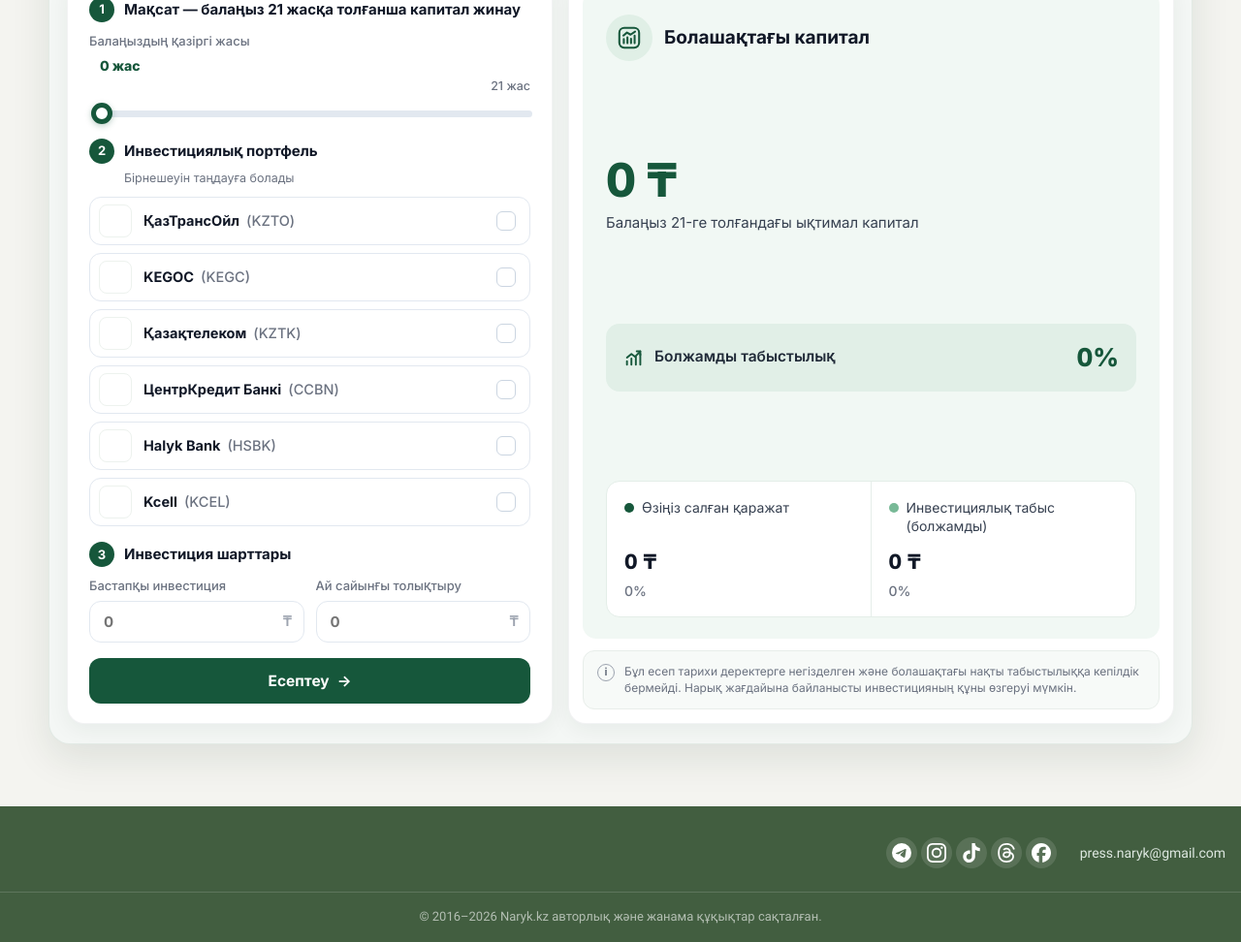
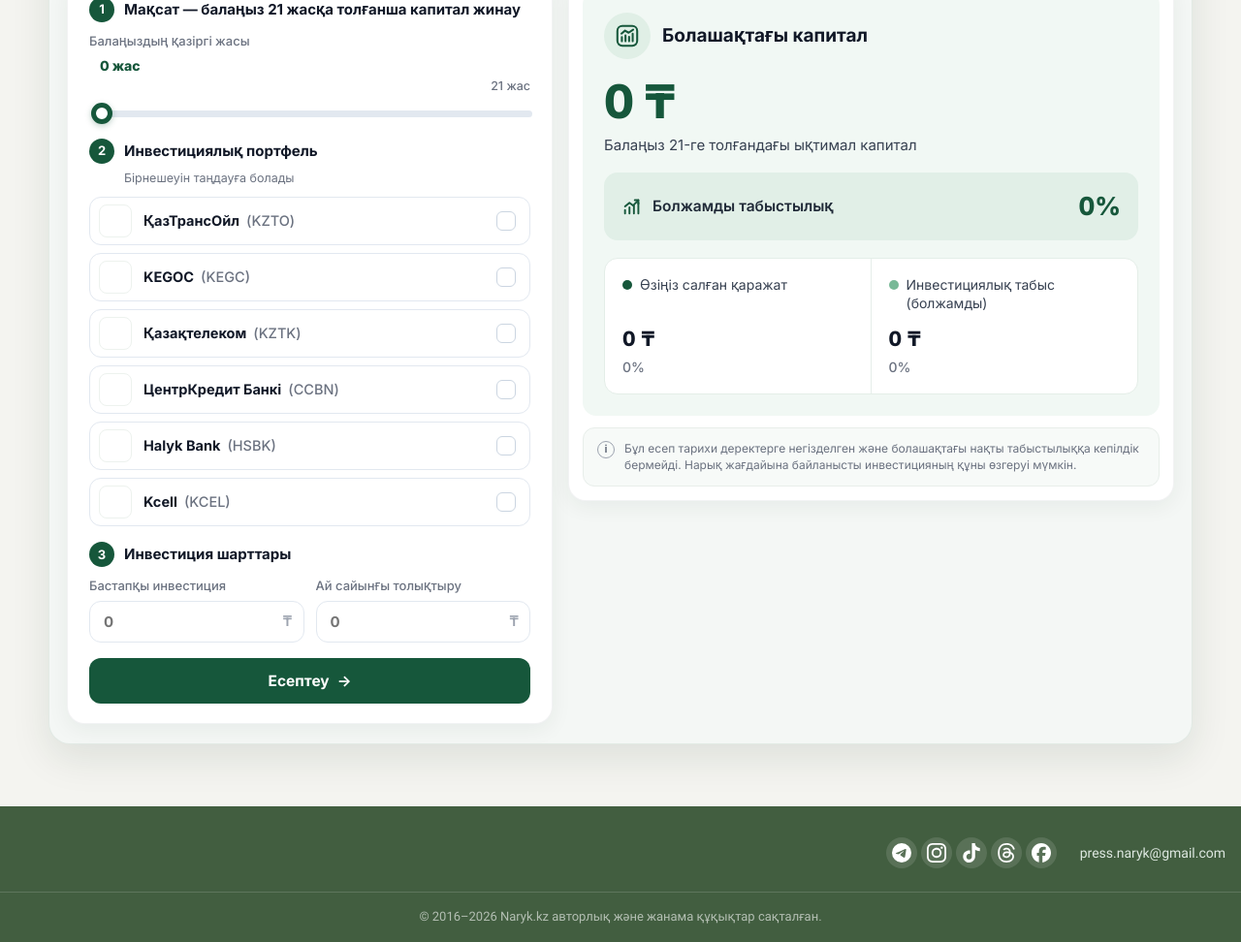
Before and after one commit to Shahiahmed/naryk, a Laravel app: page /urpaq-kapitaly in a window 1280 px wide. Shown: the part 359-1331 px from the top of the page at 97% size. Run offline with Laravel 12, Linux system fonts and the light colour scheme; data that the repository does not hold is empty; some libraries are stand-ins or nearby versions.

Commit message:
Remove excessive vertical gaps in results card
Adjusted padding and margin values for layout consistency.

```diff
--- a/resources/views/site/urpaq-kapitaly.blade.php
+++ b/resources/views/site/urpaq-kapitaly.blade.php
@@ -12,7 +12,7 @@
 .uk-hero{position:relative;width:100%;aspect-ratio:1179/254;min-height:170px;background:#073322;overflow:hidden}
 .uk-hero-bg{width:100%;height:100%;object-fit:cover;object-position:left top;display:block}
 .uk-sr-only{position:absolute;width:1px;height:1px;padding:0;margin:-1px;overflow:hidden;clip:rect(0,0,0,0);white-space:nowrap;border:0}
-.uk-main{position:relative;z-index:3;margin-top:-24px;padding:0 18px 20px;display:grid;grid-template-columns:minmax(0,44.5fr) minmax(0,55.5fr);gap:16px;align-items:stretch}
+.uk-main{position:relative;z-index:3;margin-top:-24px;padding:0 18px 20px;display:grid;grid-template-columns:minmax(0,44.5fr) minmax(0,55.5fr);gap:16px;align-items:start}
 .uk-card{background:#fff;border-radius:18px;padding:20px 22px;box-shadow:0 6px 22px rgba(15,52,33,.06);border:1px solid rgba(17,24,39,.05);display:flex;flex-direction:column}
 .uk-step{margin-bottom:16px}
 .uk-step:last-of-type{margin-bottom:16px}
@@ -51,14 +51,14 @@
 .uk-btn:hover:not(:disabled){background:#10432d}
 .uk-btn:disabled{opacity:.45;cursor:not-allowed}
 .uk-right-shell{background:#fff;border-radius:18px;padding:14px;box-shadow:0 6px 22px rgba(15,52,33,.06);border:1px solid rgba(17,24,39,.05);display:flex;flex-direction:column;gap:12px}
-.uk-results-panel{flex:1;background:#f1f8f4;border-radius:14px;padding:24px 24px 22px;display:flex;flex-direction:column;justify-content:space-between}
+.uk-results-panel{background:#f1f8f4;border-radius:14px;padding:22px;display:flex;flex-direction:column;gap:18px}
 .uk-results-head{display:flex;align-items:center;gap:12px}
 .uk-results-icon{width:48px;height:48px;border-radius:999px;background:#e0efe6;color:#16573b;display:inline-flex;align-items:center;justify-content:center;flex-shrink:0}
 .uk-results-title{margin:0;font-family:inherit;font-size:19px;font-weight:700;color:#111827}
-.uk-total-block{margin:24px 0 20px}
+.uk-total-block{margin:0}
 .uk-total-value{font-size:clamp(28px,4vw,48px);font-weight:800;color:#16573b;letter-spacing:-.025em;line-height:1.08;margin-bottom:8px;font-variant-numeric:tabular-nums;white-space:nowrap}
 .uk-total-caption{font-size:15px;color:#374151}
-.uk-yield-box{display:flex;align-items:center;justify-content:space-between;gap:12px;padding:16px 18px;border-radius:14px;background:#e1efe7;margin-bottom:20px}
+.uk-yield-box{display:flex;align-items:center;justify-content:space-between;gap:12px;padding:16px 18px;border-radius:14px;background:#e1efe7;margin-bottom:0}
 .uk-yield-left{display:flex;align-items:center;gap:10px;font-size:15.5px;font-weight:600;color:#1f2937}
 .uk-yield-left svg{color:#16573b;flex-shrink:0}
 .uk-yield-rate{font-size:26px;font-weight:800;color:#16573b;font-variant-numeric:tabular-nums;white-space:nowrap}
```
